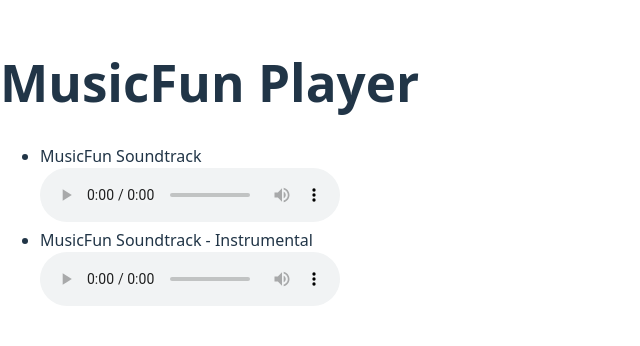
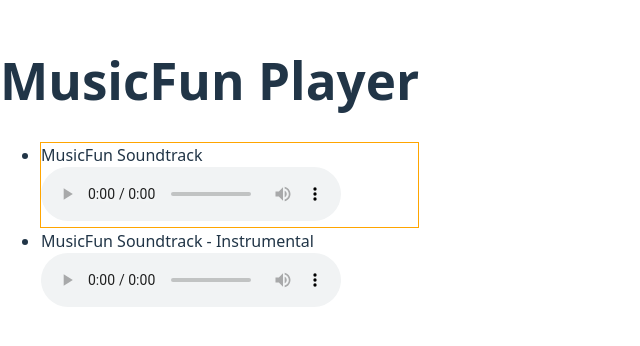
Before and after one commit to sabyrkaw/musicfun-player, a React (Vite) app: page / in a window 1280 px wide. Shown: the part 226-572 px from the top of the page, without its empty margins (0-640 px from the left). Built offline with nearby package versions, Linux system fonts and the light colour scheme.

Commit message:
feat: render algorithm based on data structures

```diff
--- a/src/App.tsx
+++ b/src/App.tsx
@@ -1,3 +1,5 @@
+import { useState } from 'react'
+
 function App() {
   const tracks = [
     {
@@ -12,13 +14,36 @@ function App() {
     },
   ]
 
+  const selectedTrackId = 1
+
+  if (tracks === null) {
+    return (
+      <>
+        <h1>MusicFun Player</h1>
+        <span>Loading...</span>
+      </>
+    )
+  }
+
+  if (tracks.length === 0) {
+    return (
+      <>
+        <h1>MusicFun Player</h1>
+        <span>No tracks</span>
+      </>
+    )
+  }
+
   return (
     <>
       <h1>MusicFun Player</h1>
 
       <ul>
         {tracks.map((track) => (
-          <li key={track.id}>
+          <li
+            key={track.id}
+            style={{ border: `1px solid ${track.id === selectedTrackId ? 'orange' : 'transparent'}` }}
+          >
             <div>{track.title}</div>
             <audio src={track.url} controls></audio>
           </li>
```
